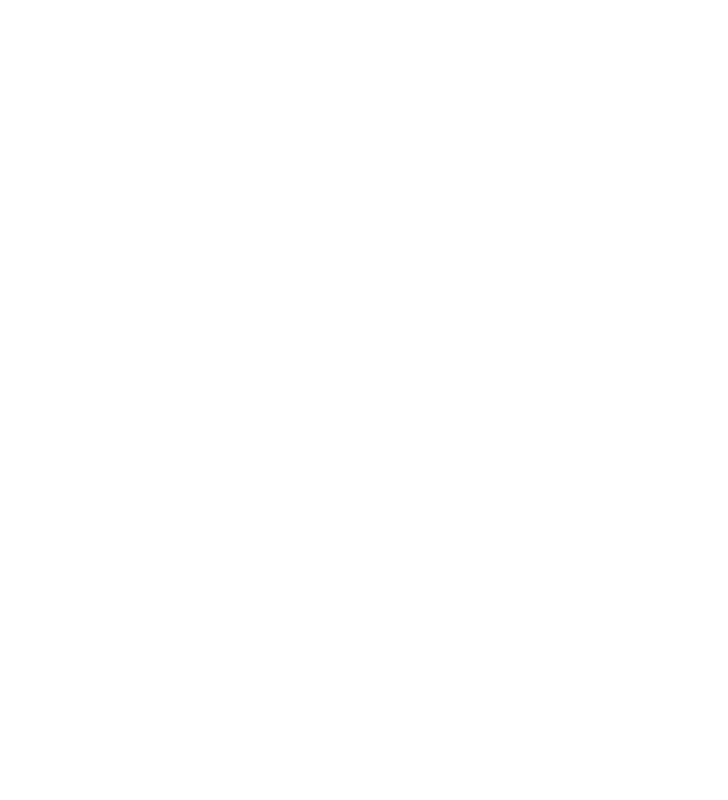
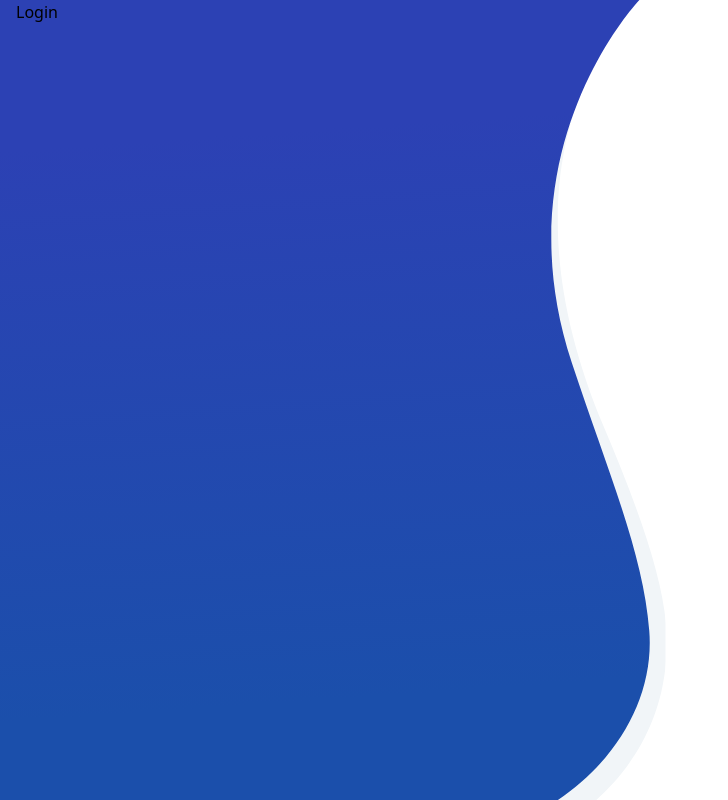
Before and after one commit to Liangjiahong123/Vue3-CrazyBit-admin, a Vue app: page /#/login in a window 1280 px wide. Before the commit this address had no page. Shown: the whole page, without its empty margins (0-728 px from the left). Built offline with nearby package versions, Linux system fonts and the light colour scheme.

Commit message:
feat:Login

```diff
--- a/src/assets/base.css
+++ /dev/null
@@ -1,60 +0,0 @@
-/* color palette from <https://github.com/vuejs/theme> */
-:root {
-  --vt-c-white: #fff;
-  --vt-c-white-soft: #f8f8f8;
-  --vt-c-white-mute: #f2f2f2;
-  --vt-c-black: #181818;
-  --vt-c-black-soft: #222;
-  --vt-c-black-mute: #282828;
-  --vt-c-indigo: #2c3e50;
-  --vt-c-divider-light-1: rgb(60 60 60 / 0.29);
-  --vt-c-divider-light-2: rgb(60 60 60 / 0.12);
-  --vt-c-divider-dark-1: rgb(84 84 84 / 0.65);
-  --vt-c-divider-dark-2: rgb(84 84 84 / 0.48);
-  --vt-c-text-light-1: var(--vt-c-indigo);
-  --vt-c-text-light-2: rgb(60 60 60 / 0.66);
-  --vt-c-text-dark-1: var(--vt-c-white);
-  --vt-c-text-dark-2: rgb(235 235 235 / 0.64);
-  --color-background: var(--vt-c-white);
-  --color-background-soft: var(--vt-c-white-soft);
-  --color-background-mute: var(--vt-c-white-mute);
-  --color-border: var(--vt-c-divider-light-2);
-  --color-border-hover: var(--vt-c-divider-light-1);
-  --color-heading: var(--vt-c-text-light-1);
-  --color-text: var(--vt-c-text-light-1);
-  --section-gap: 160px;
-}
-
-@media (prefers-color-scheme: dark) {
-  :root {
-    --color-background: var(--vt-c-black);
-    --color-background-soft: var(--vt-c-black-soft);
-    --color-background-mute: var(--vt-c-black-mute);
-    --color-border: var(--vt-c-divider-dark-2);
-    --color-border-hover: var(--vt-c-divider-dark-1);
-    --color-heading: var(--vt-c-text-dark-1);
-    --color-text: var(--vt-c-text-dark-2);
-  }
-}
-
-*,
-*::before,
-*::after {
-  box-sizing: border-box;
-  margin: 0;
-  font-weight: normal;
-}
-
-body {
-  min-height: 100vh;
-  font-size: 15px;
-  line-height: 1.6;
-  font-family: Inter, -apple-system, BlinkMacSystemFont, 'Segoe UI', Roboto, Oxygen, Ubuntu,
-    Cantarell, 'Fira Sans', 'Droid Sans', 'Helvetica Neue', sans-serif;
-  color: var(--color-text);
-  background: var(--color-background);
-  transition: color 0.5s, background-color 0.5s;
-  text-rendering: optimizelegibility;
-  -webkit-font-smoothing: antialiased;
-  -moz-osx-font-smoothing: grayscale;
-}
--- a/src/assets/css/reset.css
+++ /dev/null
@@ -1,104 +0,0 @@
-@charset "UTF-8";
-
-html,
-body,
-ul,
-li,
-ol,
-dl,
-dd,
-dt,
-p,
-h1,
-h2,
-h3,
-h4,
-h5,
-h6,
-form,
-fieldset,
-legend,
-input,
-button,
-textarea,
-div,
-th,
-td {
-  padding: 0;
-  margin: 0;
-  box-sizing: border-box;
-
-  /* -webkit-tap-highlight-color:transparent; */
-}
-html {
-  overflow: -moz-scrollbars;
-  overflow-y: auto;
-}
-
-h1,
-h2,
-h3,
-h4,
-h5,
-h6 {
-  font-size: 100%;
-  font-weight: normal;
-}
-
-s,a {
-  text-decoration: none;
-}
-
-a {
-  color: inherit;
-}
-ul,
-ol {
-  list-style: none;
-}
-
-/* 去掉蓝色边框 */
-fieldset,
-img {
-  border: 0
-}
-
-img {
-  vertical-align: middle;
-}
-
-select,
-input {
-  border: none;
-  outline: 0;
-}
-
-/* 防止拖动 影响布局 */
-textarea {
-  overflow: auto;
-  font: inherit;
-  resize: none;
-}
-table {
-  border-spacing: 0;
-  border-collapse: collapse;
-}
-::-webkit-scrollbar {
-  position: fixed;
-  top: 0;
-  left: 0;
-  width: 6px;
-  height: 6px;
-}
-::-webkit-scrollbar-track {
-  background-color: transparent;
-  border-radius: 0;
-}
-::-webkit-scrollbar-thumb {
-  background-color: rgb(144 147 153 / 0.3);
-  border-radius: 3px;
-  cursor: pointer;
-}
-::-webkit-scrollbar-thumb:hover {
-  background-color: rgb(144 147 153 / 0.5);
-}
--- a/src/assets/main.css
+++ /dev/null
@@ -1,34 +0,0 @@
-@import url('./base.css');
-
-#app {
-  max-width: 1280px;
-  padding: 2rem;
-  margin: 0 auto;
-  font-weight: normal;
-}
-
-a,
-.green {
-  text-decoration: none;
-  color: hsl(160deg 100% 37% / 1);
-  transition: 0.4s;
-}
-
-@media (hover: hover) {
-  a:hover {
-    background-color: hsl(160deg 100% 37% / 0.2);
-  }
-}
-
-@media (width >= 1024px) {
-  body {
-    display: flex;
-    place-items: center;
-  }
-
-  #app {
-    display: grid;
-    grid-template-columns: 1fr 1fr;
-    padding: 0 2rem;
-  }
-}
--- /dev/null
+++ b/src/enums/pageEnum.ts
@@ -0,0 +1,8 @@
+export enum PageEnum {
+  BASE_LOGIN = "/login", // login path
+  BASE_HOME = "/dashboard", // home path
+  BASE_ERROR = "/exception", // page path
+  BASE_ERROR_LOG = "/error-log/list" //   // error log page path
+}
+
+export const PageWrapperFixedHeightKey = "PageWrapperFixedHeight";
--- a/src/main.ts
+++ b/src/main.ts
@@ -1,15 +1,21 @@
+import "normalize.css";
+import "./styles/index.scss";
+import "virtual:windi.css";
+
 import { createApp } from "vue";
+
 import { createPinia } from "pinia";
-import router from "./router";
+import { setupRouter } from "@/router";
+
 import App from "./App.vue";
 
-import "normalize.css";
-import "./assets/css/reset.css";
-import "virtual:windi.css";
+async function bootstrap() {
+  const app = createApp(App);
+  setupRouter(app);
 
-const app = createApp(App);
+  app.use(createPinia());
 
-app.use(createPinia());
-app.use(router);
+  app.mount("#app");
+}
 
-app.mount("#app");
+bootstrap();
--- a/src/router/index.ts
+++ b/src/router/index.ts
@@ -1,5 +1,6 @@
 import { createRouter, createWebHashHistory } from "vue-router";
 import type { RouteRecordRaw } from "vue-router";
+import type { App } from "vue";
 
 import { basicRoutes } from "./routes";
 
@@ -12,10 +13,10 @@
   });
 })(basicRoutes);
 
-const routes: RouteRecordRaw[] = [];
-const router = createRouter({
-  history: createWebHashHistory(),
-  routes
+export const router = createRouter({
+  history: createWebHashHistory(), // hash模式
+  routes: basicRoutes as RouteRecordRaw[], // 初始路由列表
+  scrollBehavior: () => ({ left: 0, top: 0 }) // 路由切换滚动到顶部
 });
 
-export default router;
+export const setupRouter = (app: App<Element>) => app.use(router);
--- a/src/router/routes/index.ts
+++ b/src/router/routes/index.ts
@@ -1 +1,23 @@
-export const basicRoutes = [];
+import type { AppRouteRecordRaw } from "@/router/types";
+import { PageEnum } from "@/enums/pageEnum";
+
+// 根路由
+const RootRoute: AppRouteRecordRaw = {
+  path: "/",
+  name: "Root",
+  redirect: PageEnum.BASE_HOME,
+  meta: {
+    title: "Root"
+  }
+};
+
+const LoginRoute: AppRouteRecordRaw = {
+  path: "/login",
+  name: "Login",
+  component: () => import("@/views/sys/login/index.vue"),
+  meta: {
+    title: "Login"
+  }
+};
+
+export const basicRoutes = [LoginRoute, RootRoute];
--- /dev/null
+++ b/src/styles/index.scss
@@ -0,0 +1,92 @@
+@charset "UTF-8";
+@import "./public.scss";
+
+html,
+body,
+ul,
+li,
+ol,
+dl,
+dd,
+dt,
+p,
+h1,
+h2,
+h3,
+h4,
+h5,
+h6,
+form,
+fieldset,
+legend,
+input,
+button,
+textarea,
+div,
+th,
+td {
+  padding: 0;
+  margin: 0;
+  box-sizing: border-box;
+}
+
+html {
+  overflow: hidden;
+  text-size-adjust: 100%;
+}
+
+html,
+body {
+  position: relative;
+  width: 100%;
+  height: 100%;
+  overflow: visible;
+  overflow-x: hidden;
+}
+
+a {
+  text-decoration: none;
+  color: inherit;
+  &:focus,
+  &:active {
+    outline: none;
+  }
+}
+
+ul,
+ol {
+  list-style: none;
+}
+
+/* 去掉蓝色边框 */
+fieldset,
+img {
+  border: 0;
+}
+
+img {
+  vertical-align: middle;
+}
+
+select,
+input {
+  border: none;
+  outline: 0;
+}
+
+/* 防止拖动 影响布局 */
+textarea {
+  overflow: auto;
+  font: inherit;
+  resize: none;
+}
+
+table {
+  border-spacing: 0;
+  border-collapse: collapse;
+}
+
+button,
+svg {
+  outline: none;
+}
--- /dev/null
+++ b/src/styles/public.scss
@@ -0,0 +1,23 @@
+#app {
+  width: 100%;
+  height: 100%;
+}
+
+::-webkit-scrollbar {
+  width: 7px;
+  height: 8px;
+}
+
+::-webkit-scrollbar-track {
+  background-color: rgb(0 0 0 / 5%);
+}
+
+::-webkit-scrollbar-thumb {
+  border-radius: 2px;
+  background-color: rgb(144 147 153 / 30%);
+  box-shadow: inset 0 0 6px rgb(0 0 0 / 20%);
+}
+
+// ::-webkit-scrollbar-thumb:hover {
+//   background-color: @border-color-dark;
+// }
--- /dev/null
+++ b/src/views/sys/login/index.vue
@@ -0,0 +1,28 @@
+<script setup lang="ts"></script>
+
+<template>
+  <div class="login-wrapper relative w-full h-full px-4">
+    <div class="container flex">Login</div>
+  </div>
+</template>
+
+<style scoped lang="scss">
+.login-wrapper {
+  min-height: 100%;
+  overflow: hidden;
+  &::before {
+    content: "";
+    position: absolute;
+    left: 0;
+    top: 0;
+    width: 100%;
+    height: 100%;
+    margin-left: -48%;
+    background-image: url("@/assets/svg/login-bg.svg");
+    background-repeat: no-repeat;
+    background-position: 100%;
+    background-size: auto 100%;
+    z-index: -1;
+  }
+}
+</style>
--- a/types/module.d.ts
+++ b/types/module.d.ts
@@ -1,5 +1,3 @@
-/// <reference types="vite/client" />
-
 declare module "*.vue" {
   import { DefineComponent } from "vue";
 
```
Also changed, not shown: src/assets/svg/login-bg.svg (added).
